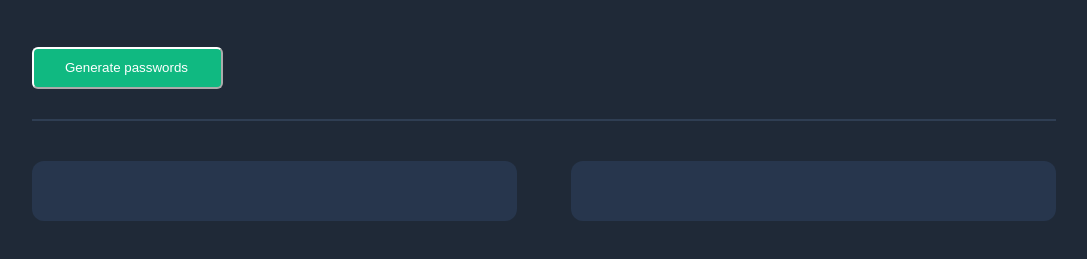
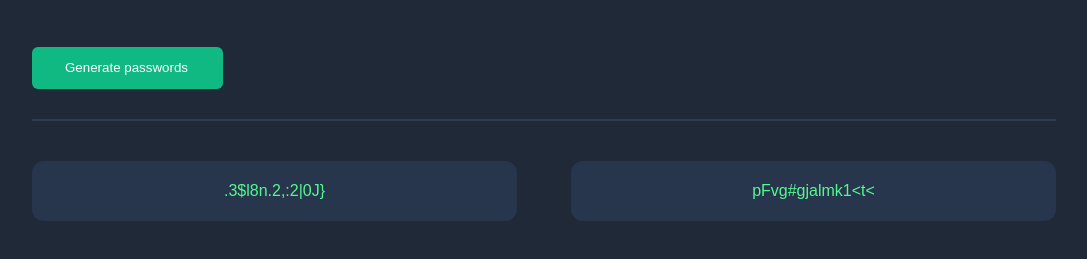
Before and after one commit to weiyanmin/password-generator, a website built with Vite: page index.html in a window 1280 px wide. Both pictures are taken after a click on the button "Generate passwords". Shown: the part 405-664 px from the top of the page, without its empty margins (96-1183 px from the left). Built offline with nearby package versions, Linux system fonts and the light colour scheme.

Commit message:
Added the javascript

```diff
--- a/index.css
+++ b/index.css
@@ -60,6 +60,7 @@ h1 span {
   gap: 12px;
   margin-top: 50px;
   background: #10B981;
+  border: none;
 
 }
 
@@ -86,6 +87,11 @@ h1 span {
   min-height: 60px;
   border-radius: 12px;
   background: #27364d;
+  color: #55F991;
+  font-family: sans-serif;
+  display: flex;
+  align-items: center;
+  justify-content: center;
 }
 
 @media (max-width: 640px) {
--- a/index.html
+++ b/index.html
@@ -14,14 +14,14 @@
       </h1>
       <p class="tagline">Never use an insecure password again.</p>
 
-      <button class="generate-button" type="button">Generate passwords</button>
-
+      <button class="generate-button" type="button" onclick="generatePasswords()">Generate passwords</button>
       <div class="divider" aria-hidden="true"></div>
 
       <section class="passwords" aria-label="Generated passwords">
-        <output class="password-field" aria-label="First generated password"></output>
-        <output class="password-field" aria-label="Second generated password"></output>
+        <output class="password-field" id ="password-field1" aria-label="First generated password"></output>
+        <output class="password-field" id ="password-field2" aria-label="Second generated password"></output>
       </section>
     </main>
+    <script src="index.js"></script>
   </body>
 </html>
--- a/index.js
+++ b/index.js
@@ -1,2 +1,21 @@
 const characters = ["A","B","C","D","E","F","G","H","I","J","K","L","M","N","O","P","Q","R","S","T","U","V","W","X","Y","Z","a","b","c","d","e","f","g","h","i","j","k","l","m","n","o","p","q","r","s","t","u","v","w","x","y","z", "0", "1", "2", "3", "4", "5", "6", "7", "8", "9","~","`","!","@","#","$","%","^","&","*","(",")","_","-","+","=","{","[","}","]",",","|",":",";","<",">",".","?",
 "/"];
+
+
+let passwordField1 = document.querySelector("#password-field1");
+let passwordField2 = document.querySelector("#password-field2");
+
+
+function generatePassword() {
+  let password = "";
+  for (let i = 0; i < 15; i++) {
+    password += characters[Math.floor(Math.random() * characters.length)];
+  }
+  return password;
+}
+
+
+function generatePasswords() {
+  passwordField1.textContent = generatePassword();
+  passwordField2.textContent = generatePassword();
+}
```
